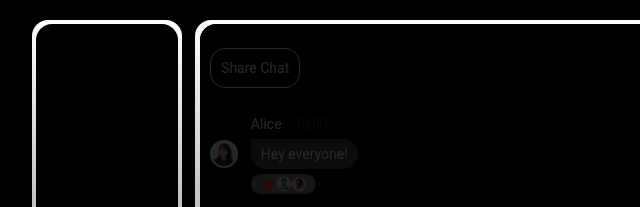
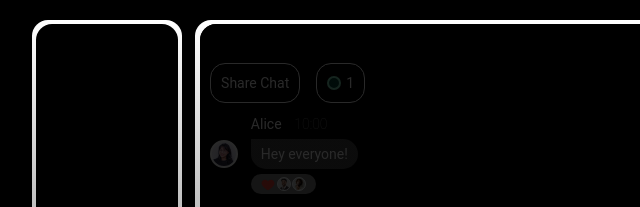
Before and after one commit to j03rul4nd/SwiftByte-, a website built with Vite: page index.html in a window 1280 px wide. Shown: the top 207 px of the page, 0-640 px from the left. Built offline with nearby package versions, Linux system fonts and the light colour scheme.

Commit message:
creation section users conections new and stle initializated

```diff
--- a/index.html
+++ b/index.html
@@ -57,6 +57,12 @@
                   <div id="shareLinkChat">
                     <span>Share Chat</span>
                   </div>
+
+                  <div id="conectedUsersChatRoom">
+                    <div class="iconConectChatRoom"></div>
+                    <div class="NumberConectedRoomChat">1</div>
+                  </div>
+
                 </div>
                 <div id="chatContent">
 
--- a/main.css
+++ b/main.css
@@ -427,10 +427,14 @@ transition: opacity 0.2s ease;
     background: red;
     pointer-events: none;
     top: 0;
-    display: block;
+    /* display: block; */
     z-index: 9;
+    gap: 1rem;
     position: absolute;
     background: linear-gradient(to bottom, rgba(0, 0, 0, 1) 0%, rgba(0, 0, 0, 0) 100%);
+    align-items: center;
+    justify-content: flex-start;
+    flex-direction: row;
 }
 .bottomgradientDifuminator {
     width: 98%;
@@ -697,11 +701,36 @@ transition: opacity 0.2s ease;
     cursor: pointer;
     pointer-events: all;
 }
+
 #shareLinkChat:hover{
     background-color: rgba(255, 255, 255, 0.428);
 }
 
+.iconConectChatRoom {
+    width: 10px;
+    height: 10px;
+    /* rgb(1 71 55) */
+    /* rgb(132 225 188) */
+    border: 2px solid rgb(132 225 188);
+    background: rgb(1 71 55);
+    border-radius: 1rem;
+}
 
+#conectedUsersChatRoom {
+    border: 1px solid white;
+    border-radius: 15px;
+    color: white;
+    display: flex;
+    gap: 5px;
+    padding: 10px;
+    padding-top: 9px;
+    width: fit-content;
+    padding-bottom: 9px;
+    cursor: pointer;
+    pointer-events: all;
+    flex-direction: row;
+    align-items: center;
+}
 
 
 
```
